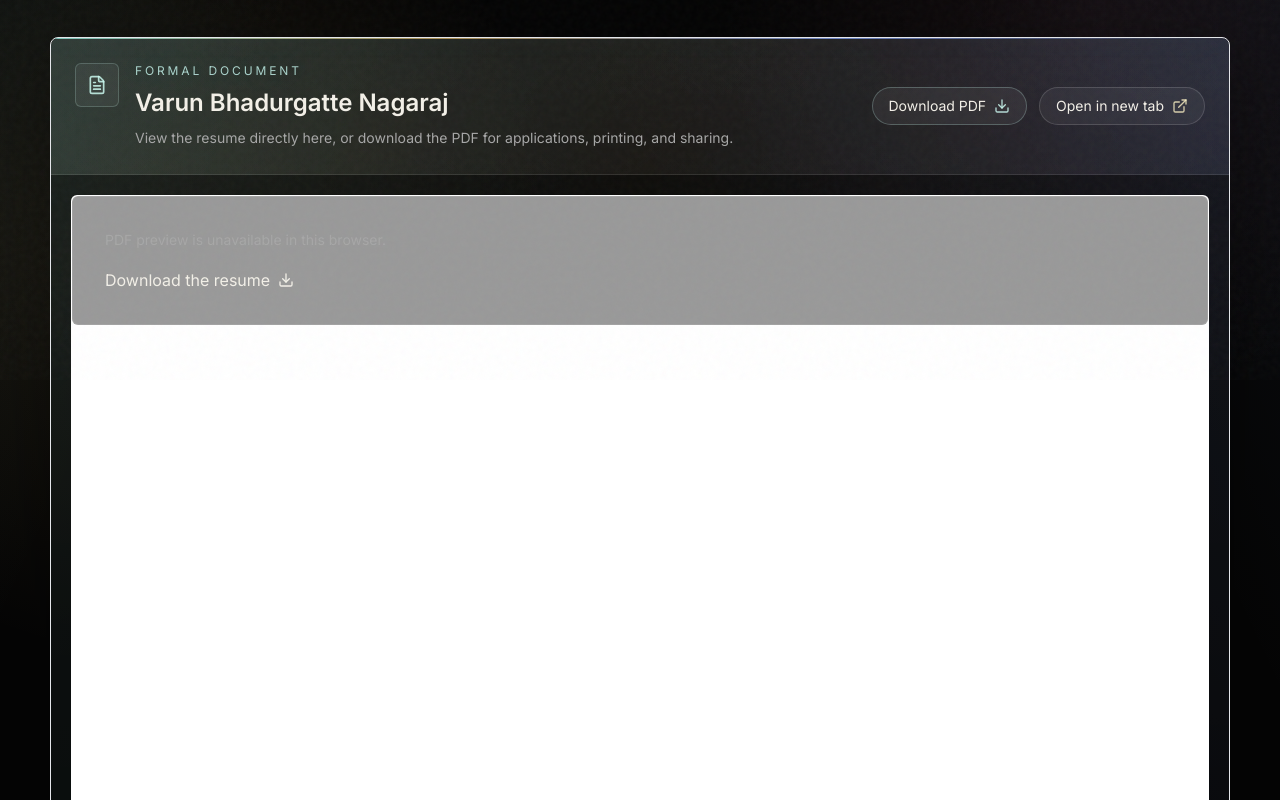
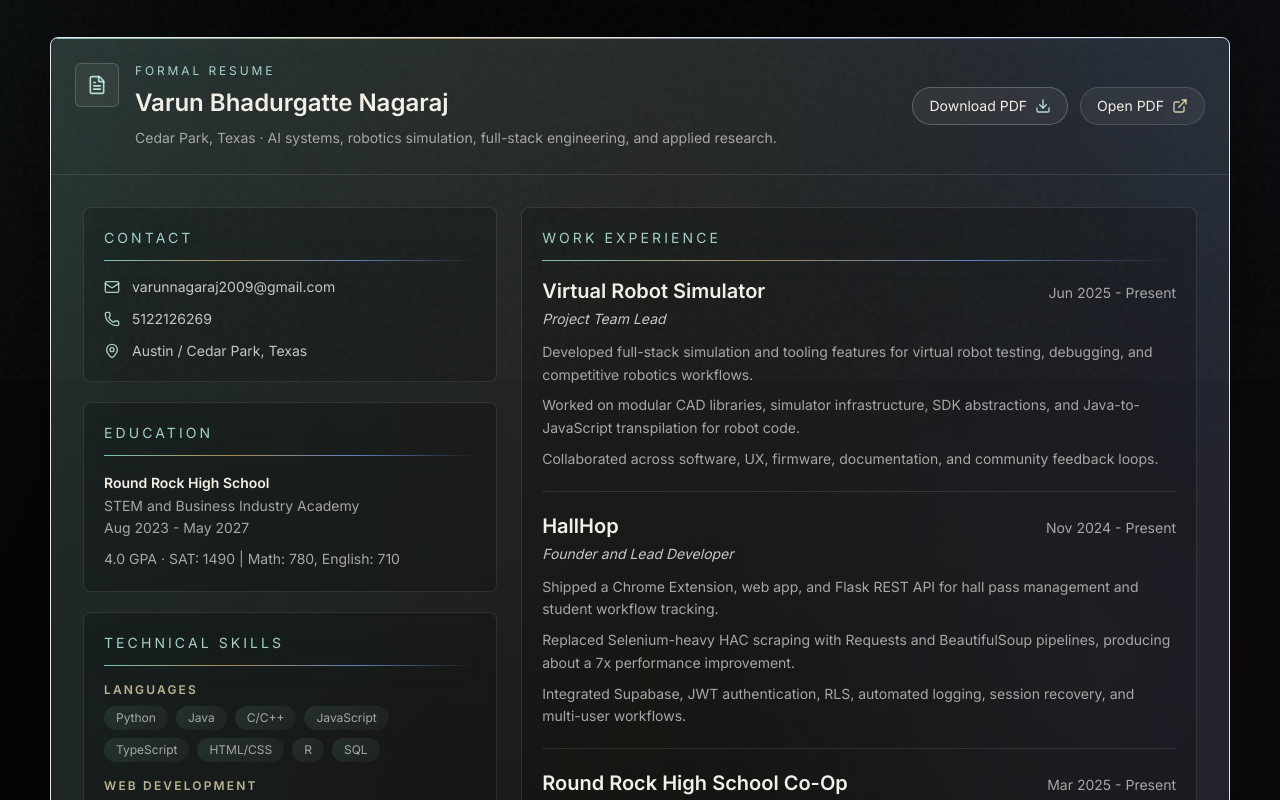
Before and after one commit to varun-b-nagaraj/E-Portfolio, a Next.js app: page /resume in a window 1280 px wide. Shown: the part 420-1220 px from the top of the page. Built offline with nearby package versions, Linux system fonts and the light colour scheme.

Commit message:
Render resume as themed text page

```diff
--- a/src/app/resume/page.tsx
+++ b/src/app/resume/page.tsx
@@ -1,14 +1,56 @@
-import { Download, ExternalLink, FileText } from "lucide-react";
+import { Download, ExternalLink, FileText, Mail, MapPin, Phone } from "lucide-react";
 import { SectionIntro } from "@/components/SectionIntro";
+import { education } from "@/data/education";
+import { experiences } from "@/data/experience";
+import { leadership } from "@/data/leadership";
 import { profile } from "@/data/profile";
 
+const skillGroups = [
+  ["Languages", ["Python", "Java", "C/C++", "JavaScript", "TypeScript", "HTML/CSS", "R", "SQL"]],
+  ["Web Development", ["React", "React Native", "Flask", "Supabase", "PostgreSQL", "Redis", "Vercel", "Qiskit"]],
+  ["AI Development", ["ML/NLP", "LLM integration", "MCP agents", "Vector databases", "RAG", "Ollama", "Inference optimization"]],
+  ["Robotics", ["PROS", "LemLib", "AprilTag vision", "Arduino", "Autodesk Inventor", "PID control", "VEXcode"]]
+];
+
+function SectionBlock({ title, children }: { title: string; children: React.ReactNode }) {
+  return (
+    <section className="rounded-lg border border-white/10 bg-black/20 p-5">
+      <h2 className="section-kicker text-sm uppercase tracking-[0.22em]">{title}</h2>
+      <div className="accent-rule mt-3 h-px w-full" />
+      <div className="mt-4">{children}</div>
+    </section>
+  );
+}
+
+function ResumeRole({ item }: { item: (typeof experiences)[number] }) {
+  return (
+    <article className="border-b border-white/10 pb-5 last:border-b-0 last:pb-0">
+      <div className="flex flex-wrap items-baseline justify-between gap-2">
+        <h3 className="text-xl font-semibold text-bone">{item.company}</h3>
+        <p className="text-sm text-muted">{item.period}</p>
+      </div>
+      <p className="mt-1 text-sm italic text-silver">{item.role}</p>
+      <ul className="mt-3 space-y-2 text-sm leading-relaxed text-muted">
+        {item.bullets.map((bullet) => (
+          <li key={bullet}>{bullet}</li>
+        ))}
+      </ul>
+    </article>
+  );
+}
+
 export default function ResumePage() {
+  const primaryExperience = experiences.filter((item) =>
+    ["round-rock-co-op", "hallhop", "virtual-robot-simulator", "transforze"].includes(item.slug)
+  );
+  const additionalExperience = experiences.filter((item) => ["lpl-financial", "best-brains", "lone-star-ridgebacks"].includes(item.slug));
+
   return (
     <>
       <SectionIntro
         eyebrow="Resume"
-        title="Resume PDF"
-        body="A clean embedded copy of the formal resume, framed in the same visual theme as the portfolio."
+        title="Resume"
+        body="A text version of the formal resume, styled to match the portfolio. Use the actions below for the original PDF."
       />
 
       <section className="container-page py-10 md:py-16">
@@ -20,10 +62,10 @@ export default function ResumePage() {
                 <FileText className="h-5 w-5" />
               </span>
               <div>
-                <p className="section-kicker text-xs uppercase tracking-[0.24em]">Formal document</p>
+                <p className="section-kicker text-xs uppercase tracking-[0.24em]">Formal resume</p>
                 <h2 className="mt-2 text-2xl font-semibold text-bone">{profile.name}</h2>
                 <p className="mt-2 max-w-2xl text-sm leading-relaxed text-muted">
-                  View the resume directly here, or download the PDF for applications, printing, and sharing.
+                  Cedar Park, Texas · AI systems, robotics simulation, full-stack engineering, and applied research.
                 </p>
               </div>
             </div>
@@ -43,22 +85,118 @@ export default function ResumePage() {
                 rel="noreferrer"
                 className="inline-flex items-center gap-2 rounded-full border border-white/15 bg-white/[0.05] px-4 py-2 text-sm text-bone transition hover:border-amber-100/35 hover:bg-white/[0.09]"
               >
-                Open in new tab
+                Open PDF
                 <ExternalLink className="h-4 w-4 text-amber-100/80" />
               </a>
             </div>
           </div>
 
-          <div className="bg-black/45 p-2 md:p-5">
-            <object data={profile.resume} type="application/pdf" className="h-[72vh] min-h-[520px] w-full rounded-md border border-white/10 bg-white md:h-[82vh] md:min-h-[720px]">
-              <div className="rounded-md border border-white/10 bg-black/40 p-8">
-                <p className="text-sm leading-relaxed text-muted">PDF preview is unavailable in this browser.</p>
-                <a href={profile.resume} download className="mt-4 inline-flex items-center gap-2 text-bone">
-                  Download the resume
-                  <Download className="h-4 w-4" />
-                </a>
-              </div>
-            </object>
+          <div className="grid gap-6 p-5 md:p-8 lg:grid-cols-[0.38fr_0.62fr]">
+            <aside className="space-y-5">
+              <SectionBlock title="Contact">
+                <div className="space-y-3 text-sm text-silver">
+                  {[
+                    [Mail, profile.email],
+                    [Phone, profile.phone],
+                    [MapPin, profile.location]
+                  ].map(([Icon, value]) => {
+                    const LucideIcon = Icon as typeof Mail;
+                    return (
+                      <div key={value as string} className="flex items-center gap-3">
+                        <LucideIcon className="h-4 w-4 text-teal-100/80" />
+                        <span>{value as string}</span>
+                      </div>
+                    );
+                  })}
+                </div>
+              </SectionBlock>
+
+              <SectionBlock title="Education">
+                <div className="text-sm leading-relaxed text-muted">
+                  <h3 className="font-semibold text-bone">{education.school}</h3>
+                  <p>{education.academy}</p>
+                  <p>{education.period}</p>
+                  <p className="mt-2">{education.gpa} · SAT: 1490 | Math: 780, English: 710</p>
+                </div>
+              </SectionBlock>
+
+              <SectionBlock title="Technical Skills">
+                <div className="space-y-4">
+                  {skillGroups.map(([label, items]) => (
+                    <div key={label as string}>
+                      <p className="text-xs font-semibold uppercase tracking-[0.18em] text-amber-100/70">{label as string}</p>
+                      <div className="mt-2 flex flex-wrap gap-2">
+                        {(items as string[]).map((item) => (
+                          <span key={item} className="accent-chip rounded-full px-3 py-1 text-xs text-muted">
+                            {item}
+                          </span>
+                        ))}
+                      </div>
+                    </div>
+                  ))}
+                </div>
+              </SectionBlock>
+
+              <SectionBlock title="Certifications">
+                <ul className="space-y-2 text-sm leading-relaxed text-muted">
+                  {education.certifications.map((certification) => (
+                    <li key={certification}>{certification}</li>
+                  ))}
+                </ul>
+              </SectionBlock>
+            </aside>
+
+            <main className="space-y-5">
+              <SectionBlock title="Work Experience">
+                <div className="space-y-5">
+                  {primaryExperience.map((item) => (
+                    <ResumeRole key={item.slug} item={item} />
+                  ))}
+                </div>
+              </SectionBlock>
+
+              <SectionBlock title="Research">
+                <div className="space-y-5">
+                  {education.research.map((item) => (
+                    <article key={item.title} className="border-b border-white/10 pb-5 last:border-b-0 last:pb-0">
+                      <h3 className="text-xl font-semibold text-bone">{item.title}</h3>
+                      <p className="mt-1 text-sm italic text-silver">{item.institution}</p>
+                      <p className="mt-3 text-sm leading-relaxed text-muted">{item.summary}</p>
+                      <div className="mt-3 flex flex-wrap gap-2">
+                        {[...item.methods.slice(0, 4), ...item.metrics].map((metric) => (
+                          <span key={metric} className="accent-chip rounded-full px-3 py-1 text-xs text-muted">
+                            {metric}
+                          </span>
+                        ))}
+                      </div>
+                    </article>
+                  ))}
+                </div>
+              </SectionBlock>
+
+              <SectionBlock title="Additional Experience">
+                <div className="space-y-5">
+                  {additionalExperience.map((item) => (
+                    <ResumeRole key={item.slug} item={item} />
+                  ))}
+                </div>
+              </SectionBlock>
+
+              <SectionBlock title="Leadership and Activities">
+                <div className="space-y-4">
+                  {leadership.map((item) => (
+                    <article key={item.title}>
+                      <div className="flex flex-wrap items-baseline justify-between gap-2">
+                        <h3 className="text-lg font-semibold text-bone">{item.title}</h3>
+                        <p className="text-sm text-muted">{item.period}</p>
+                      </div>
+                      <p className="mt-1 text-sm italic text-silver">{item.role}</p>
+                      <p className="mt-2 text-sm leading-relaxed text-muted">{item.impact}</p>
+                    </article>
+                  ))}
+                </div>
+              </SectionBlock>
+            </main>
           </div>
         </div>
       </section>
```
